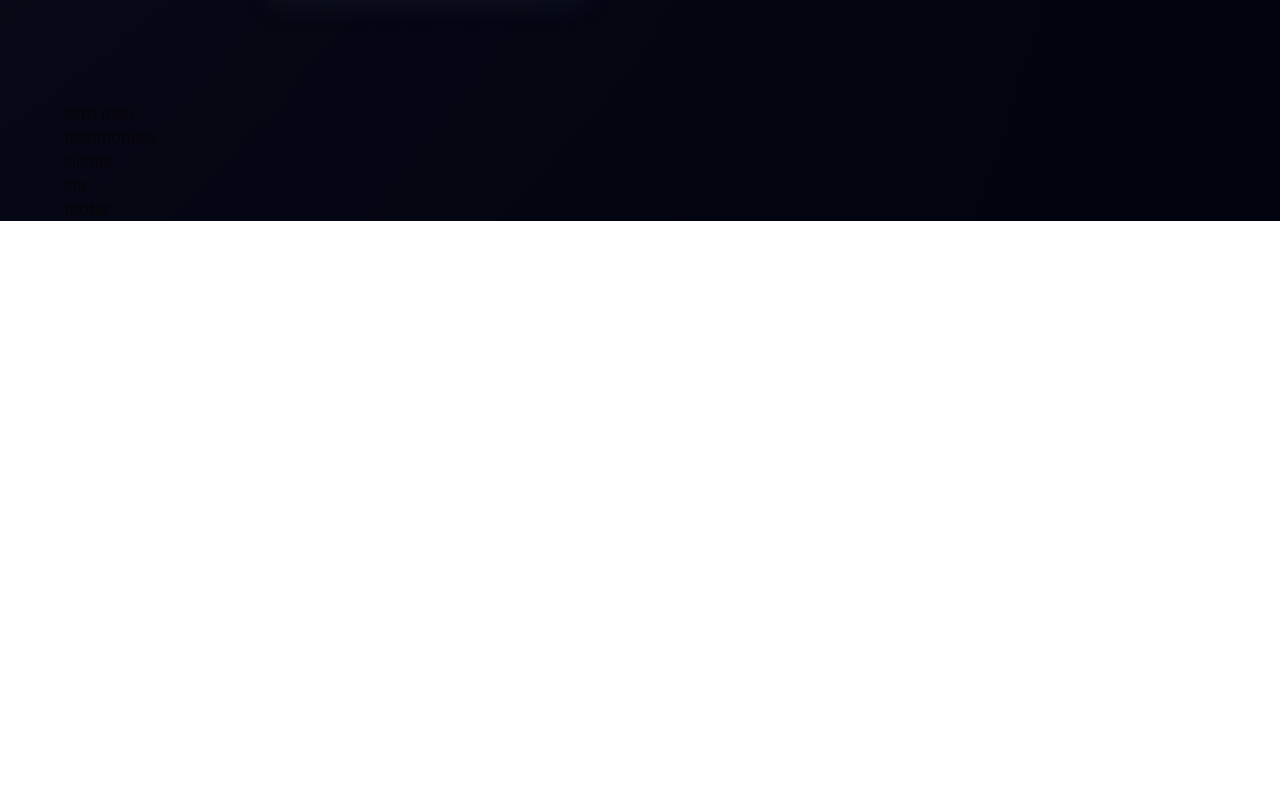
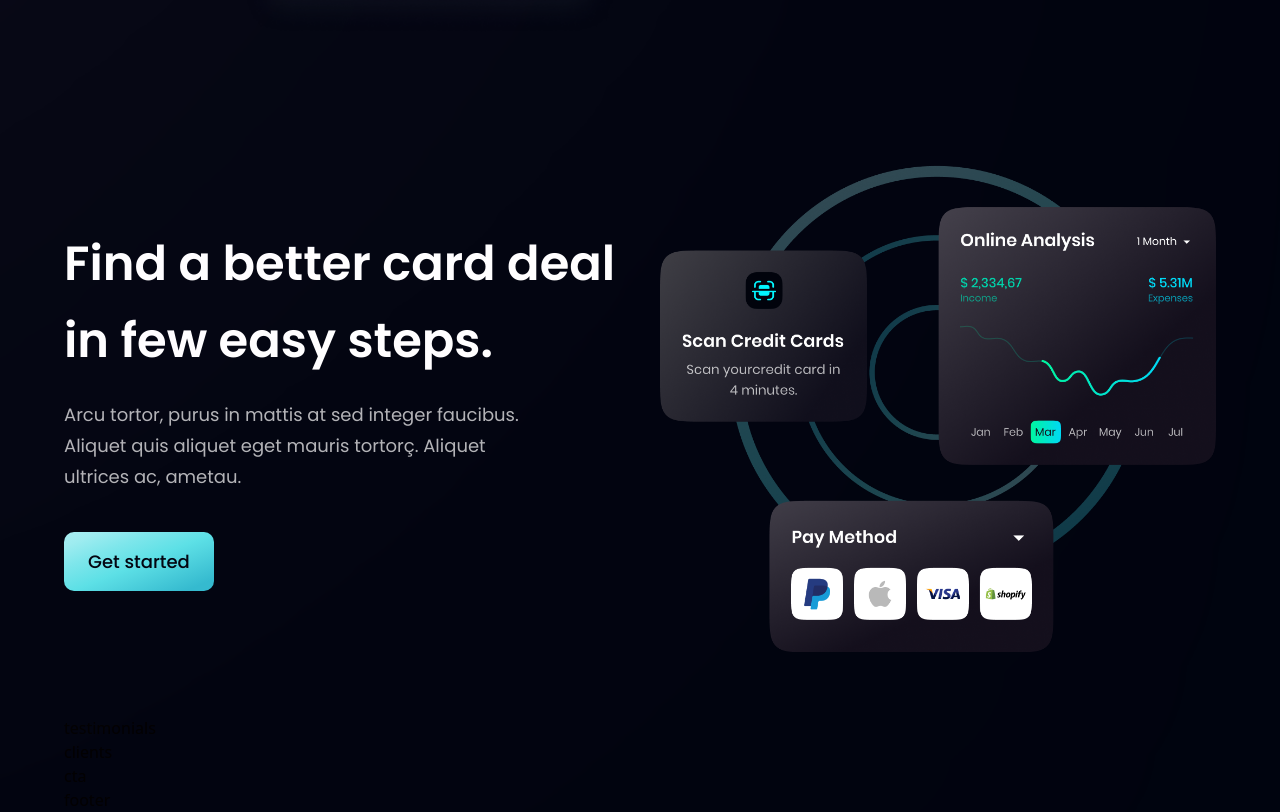
Before and after one commit to pinkjagnie/bank-react-tailwind-app, a React (Create React App) app: page / in a window 1280 px wide. Shown: the part 2088-2900 px from the top of the page. Before the commit the page ends 2309 px from the top, so only its background shows below. Built offline with nearby package versions, Linux system fonts and the light colour scheme.

Commit message:
Added CardDeal component

```diff
--- a/src/components/Button.js
+++ b/src/components/Button.js
@@ -2,7 +2,7 @@
 
 const Button = ({ styles }) => {
   return(
-    <button type="button" className={`py-4 px-6 bg-blue-gradient font-poppins font-medium text-[18px] text-primary outline-none ${styles}`}>
+    <button type="button" className={`py-4 px-6 bg-blue-gradient font-poppins font-medium text-[18px] text-primary outline-none ${styles} rounded-[10px]`}>
       Get started
     </button>
   )
--- a/src/components/CardDeal.js
+++ b/src/components/CardDeal.js
@@ -1,10 +1,24 @@
 import React from "react";
+
+import Button from "./Button";
+
+import { card } from "../assets";
+import styles, { layout } from "../style";
 
 const CardDeal = () => {
   return(
-    <div>
-      card deal
-    </div>
+    <section className={layout.section}>
+      <div className={layout.sectionInfo}>
+        <h2 className={styles.heading2}>Find a better card deal <br className="sm:block hidden" /> in few easy steps.</h2>
+        <p className={`${styles.paragraph} max-w-[470px] mt-5`}>Arcu tortor, purus in mattis at sed integer faucibus. Aliquet quis aliquet eget mauris tortorç. Aliquet ultrices ac, ametau.</p>
+        <Button styles={`mt-10`} />
+      </div>
+
+      <div className={layout.sectionImg}>
+        <img src={card} alt="billing" className="w-[100%] h-[100%]" />
+      </div>
+
+    </section>
   )
 };
 
```
